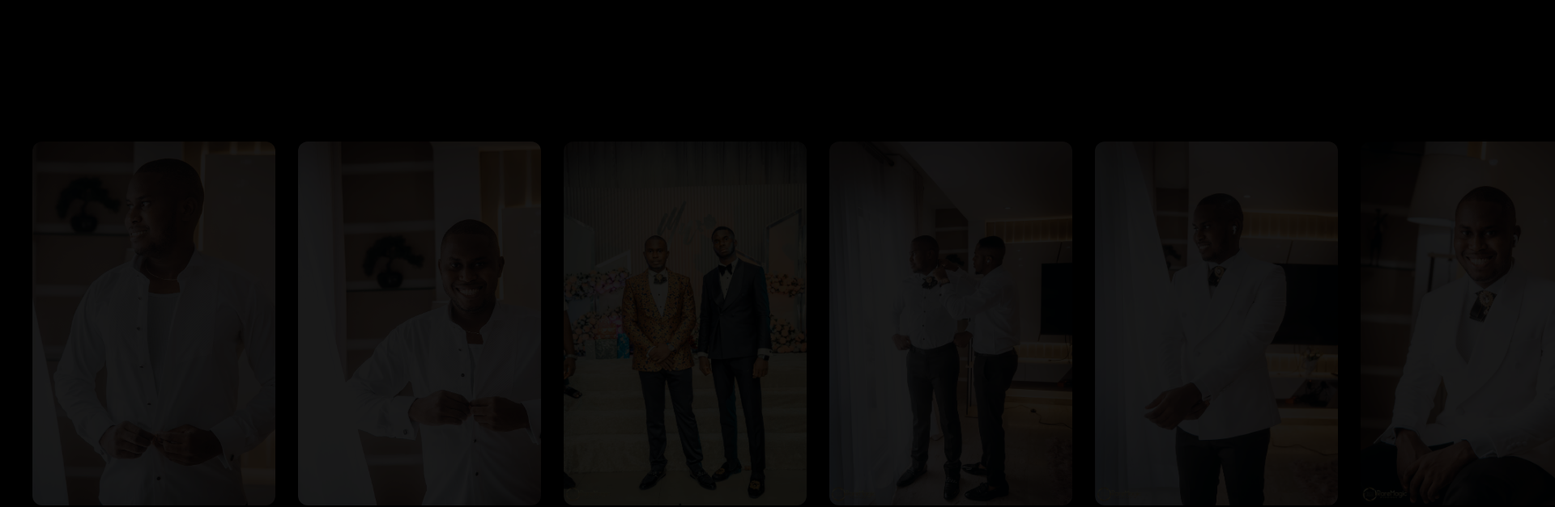
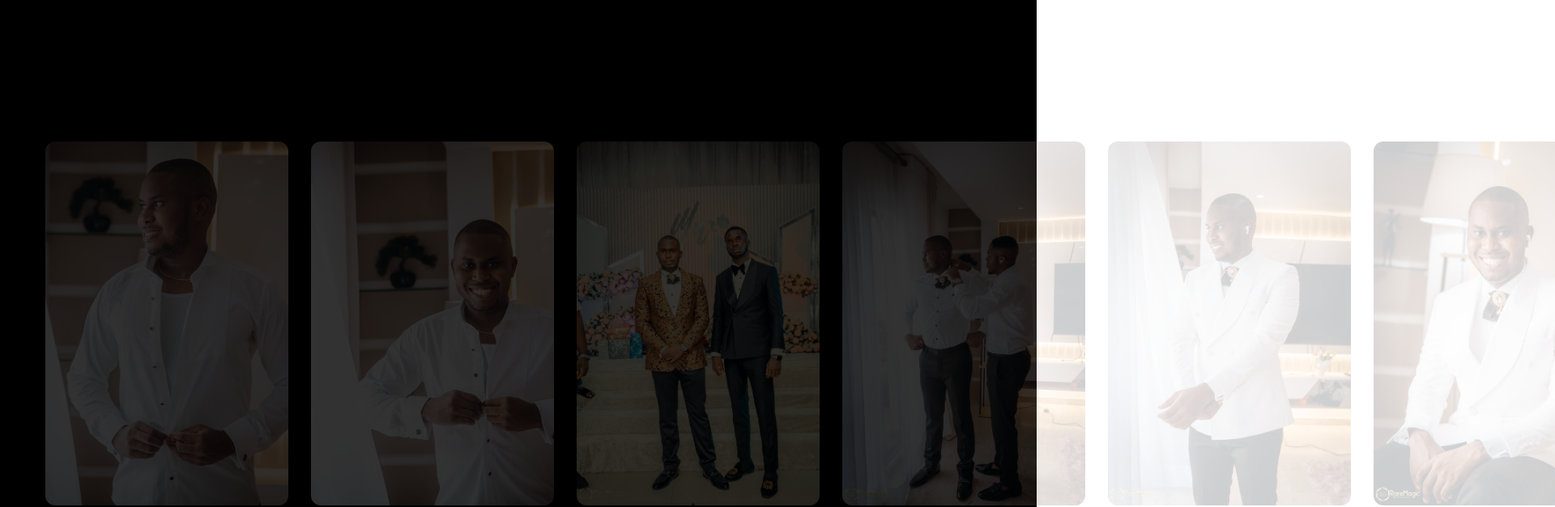
Before and after one commit to ChibuikemMichaelIlonze/Img-Generator, a React (Create React App) app: page / in a window 1280 px wide. Shown: the top 627 px of the page at 81% size, 1920 px wide, since content can reach past the window. Built offline with nearby package versions, Linux system fonts and the light colour scheme.

Commit message:
changed the keyframe

```diff
--- /dev/null
+++ b/src/components/Generator.css
@@ -0,0 +1,13 @@
+
+.maindiv {
+  animation: 5s slide infinite linear;
+}
+
+@keyframes slide {
+  from {
+    transform: translateX(0);
+  }
+  to {
+    transform: translateX(-100);
+  }
+}
--- a/src/components/Generator.js
+++ b/src/components/Generator.js
@@ -1,5 +1,6 @@
 import React, { useState } from "react";
 import imagePaths from "./imagePaths";
+import "./Generator.css";
 
 const Generator = () => {
   const [selectedImage, setSelectedImage] = useState(null);
@@ -9,11 +10,9 @@ const Generator = () => {
   };
 
   return (
-    <div className="flex p-10 bg-black flex-col w-max h-screen justify-center ">
-      <h1 className="text-9xl opacity-60 absolute top-24 -rotate-45 -z-20">
-        IMG GENERATOR
-      </h1>
-      <div className="flex  flex-wrap  gap-7 relative ">
+    <div className=" relative flex p-10 bg-black flex-col w-fit h-screen justify-center ">
+
+      <div className="flex maindiv gap-7  p-4 ">
         {imagePaths.map((path, index) => (
           <img
             key={index}
@@ -24,15 +23,15 @@ const Generator = () => {
                 ? 600
                 : 300
             }
-
             height={
               [0, 1, 7, 8, 9].includes(index) && selectedImage === index
                 ? 400
                 : 400
             }
             onMouseOver={() => handleClick(index)}
+
             style={{
-              opacity: selectedImage === index ? 1 : 0.1,
+              opacity: selectedImage === index ? 1 : 0.2,
             }}
             className="z-50 rounded-xl object-cover"
           />
```
